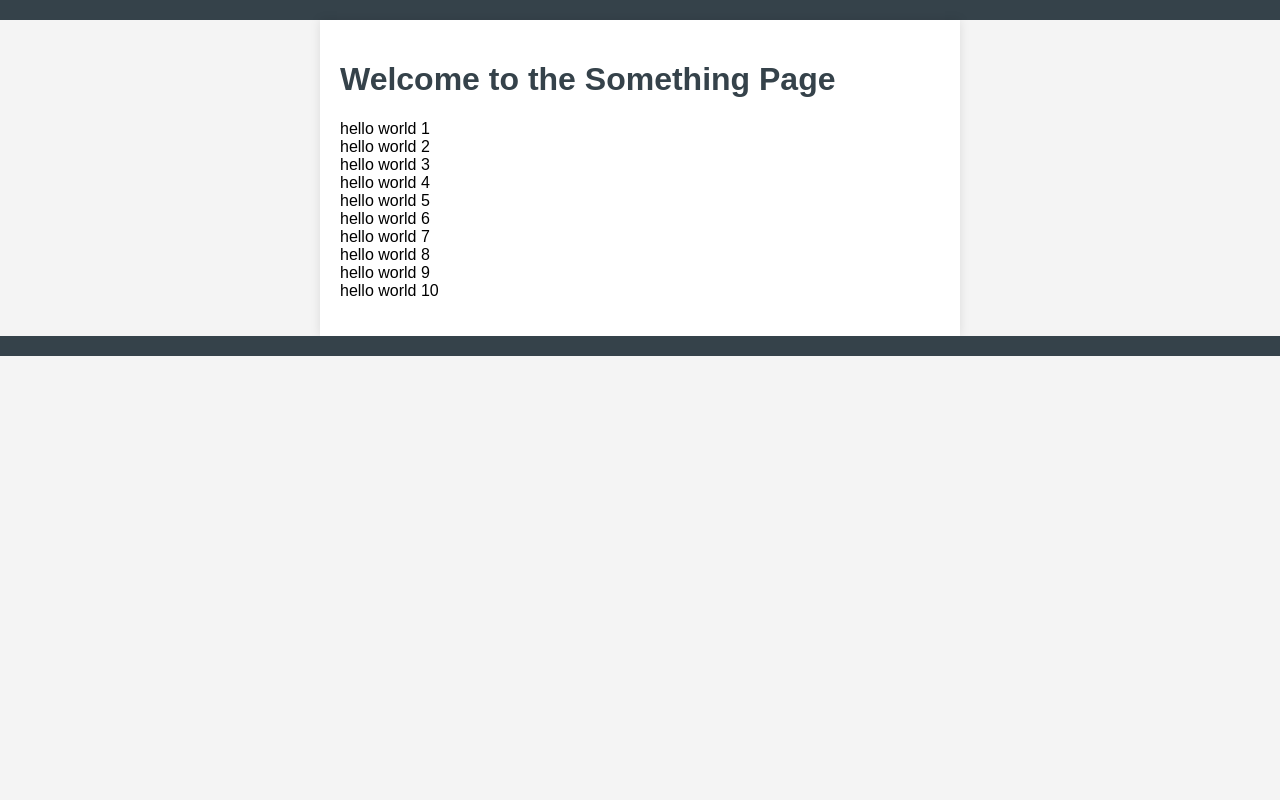
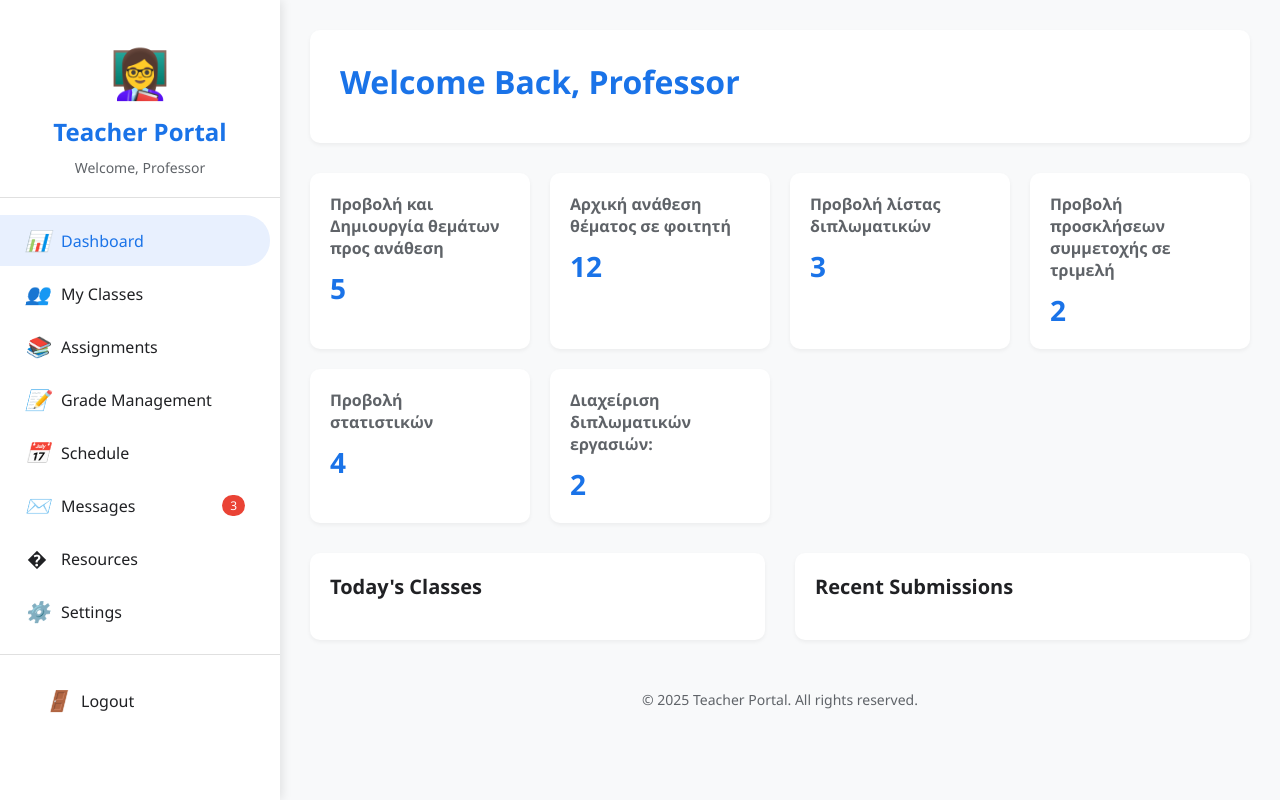
Before and after one commit to lambrosp46/WebProject, a plain HTML site: page html_files/index.html in a window 1280 px wide. Drawn offline with Linux system fonts and the light colour scheme; files that its build step writes are made by us from their sources.

Commit message:
Allaksa to index

```diff
--- a/html_files/index.html
+++ b/html_files/index.html
@@ -3,24 +3,108 @@
 <head>
     <meta charset="UTF-8">
     <meta name="viewport" content="width=device-width, initial-scale=1.0">
-    <title>Something</title>
+    <title>Teacher Dashboard</title>
     <link rel="stylesheet" href="styles.css">
 </head>
 <body>
     <header>
-        <nav>
-            <!-- Navigation content goes here -->
+        <nav class="teacher-nav">
+            <div class="teacher-menu">
+                <div class="profile-section">
+                    <div class="profile-image">👩‍🏫</div>
+                    <h2>Teacher Portal</h2>
+                    <p class="teacher-name">Welcome, Professor</p>
+                </div>
+                <ul>
+                    <li><a href="#dashboard" class="active">
+                        <i class="icon">📊</i> Dashboard
+                    </a></li>
+                    <li><a href="#classes">
+                        <i class="icon">👥</i> My Classes
+                    </a></li>
+                    <li><a href="#assignments">
+                        <i class="icon">📚</i> Assignments
+                    </a></li>
+                    <li><a href="#grades">
+                        <i class="icon">📝</i> Grade Management
+                    </a></li>
+                    <li><a href="#calendar">
+                        <i class="icon">📅</i> Schedule
+                    </a></li>
+                    <li><a href="#messages">
+                        <i class="icon">✉️</i> Messages
+                        <span class="badge">3</span>
+                    </a></li>
+                    <li><a href="#resources">
+                        <i class="icon">�</i> Resources
+                    </a></li>
+                    <li><a href="#settings">
+                        <i class="icon">⚙️</i> Settings
+                    </a></li>
+                </ul>
+                <div class="menu-footer">
+                    <a href="#logout" class="logout-btn">
+                        <i class="icon">🚪</i> Logout
+                    </a>
+                </div>
+            </div>
         </nav>
     </header>
 
-    <main>
-        <h1>Welcome to the Something Page</h1>
-        <p id="output">This is a sample HTML file.</p>
-        <script src="test.js"></script>
+    <main class="dashboard-main">
+        <div class="welcome-section">
+            <h1>Welcome Back, Professor</h1>
+            <p class="date" id="current-date"></p>
+        </div>
+
+        <div class="quick-stats">
+            <div class="stat-card">
+                <h3>Προβολή και Δημιουργία θεμάτων προς ανάθεση</h3>
+                <p class="stat-number">5</p>
+            </div>
+            <div class="stat-card">
+                <h3>Αρχική ανάθεση θέματος σε φοιτητή</h3>
+                <p class="stat-number">12</p>
+            </div>
+            <div class="stat-card">
+                <h3>Προβολή λίστας διπλωματικών</h3>
+                <p class="stat-number">3</p>
+            </div>
+            <div class="stat-card">
+                <h3>Προβολή προσκλήσεων συμμετοχής σε τριμελή</h3>
+                <p class="stat-number">2</p>
+            </div>
+            <div class="stat-card">
+                <h3>Προβολή στατιστικών</h3>
+                <p class="stat-number">4</p>
+            </div>
+             <div class="stat-card">
+                <h3>Διαχείριση διπλωματικών εργασιών:</h3>
+                <p class="stat-number">2</p>
+            </div>
+        </div>
+
+        <div class="dashboard-grid">
+            <section class="upcoming-classes">
+                <h2>Today's Classes</h2>
+                <div class="class-list">
+                    <!-- Class items will be populated by JavaScript -->
+                </div>
+            </section>
+
+            <section class="recent-submissions">
+                <h2>Recent Submissions</h2>
+                <div class="submission-list">
+                    <!-- Submissions will be populated by JavaScript -->
+                </div>
+            </section>
+        </div>
     </main>
 
-    <footer>
-        <!-- Footer content goes here -->
+    <footer class="main-footer">
+        <p>&copy; 2025 Teacher Portal. All rights reserved.</p>
     </footer>
+
+    <script src="test.js"></script>
 </body>
 </html>
--- /dev/null
+++ b/html_files/styles.css
@@ -0,0 +1,273 @@
+:root {
+    --primary-color: #1a73e8;
+    --secondary-color: #4285f4;
+    --text-primary: #202124;
+    --text-secondary: #5f6368;
+    --background-light: #ffffff;
+    --background-dark: #f8f9fa;
+    --accent-color: #34a853;
+    --danger-color: #ea4335;
+    --warning-color: #fbbc04;
+}
+
+* {
+    margin: 0;
+    padding: 0;
+    box-sizing: border-box;
+}
+
+body {
+    font-family: 'Segoe UI', Tahoma, Geneva, Verdana, sans-serif;
+    background-color: var(--background-dark);
+    color: var(--text-primary);
+}
+
+/* Teacher Navigation Styles */
+.teacher-nav {
+    background-color: var(--background-light);
+    width: 280px;
+    height: 100vh;
+    position: fixed;
+    left: 0;
+    top: 0;
+    padding: 20px 0;
+    box-shadow: 2px 0 10px rgba(0, 0, 0, 0.1);
+    overflow-y: auto;
+}
+
+.profile-section {
+    text-align: center;
+    padding: 20px;
+    border-bottom: 1px solid #e0e0e0;
+}
+
+.profile-image {
+    font-size: 48px;
+    margin-bottom: 10px;
+}
+
+.teacher-name {
+    color: var(--text-secondary);
+    font-size: 14px;
+    margin-top: 5px;
+}
+
+.teacher-menu h2 {
+    color: var(--primary-color);
+    font-size: 24px;
+    margin-bottom: 10px;
+}
+
+.teacher-menu ul {
+    list-style: none;
+    padding: 15px 0;
+}
+
+.teacher-menu li {
+    margin: 2px 0;
+}
+
+.teacher-menu a {
+    display: flex;
+    align-items: center;
+    padding: 12px 25px;
+    color: var(--text-primary);
+    text-decoration: none;
+    transition: all 0.3s ease;
+    border-radius: 0 25px 25px 0;
+    margin-right: 10px;
+}
+
+.teacher-menu a:hover,
+.teacher-menu a.active {
+    background-color: #e8f0fe;
+    color: var(--primary-color);
+}
+
+.teacher-menu .icon {
+    margin-right: 12px;
+    font-size: 20px;
+    width: 24px;
+    text-align: center;
+}
+
+.badge {
+    background-color: var(--danger-color);
+    color: white;
+    padding: 2px 8px;
+    border-radius: 12px;
+    font-size: 12px;
+    margin-left: auto;
+}
+
+.menu-footer {
+    padding: 20px;
+    border-top: 1px solid #e0e0e0;
+}
+
+.logout-btn {
+    display: flex;
+    align-items: center;
+    padding: 10px 15px;
+    color: var(--danger-color);
+    text-decoration: none;
+    border-radius: 5px;
+    transition: background-color 0.3s;
+}
+
+.logout-btn:hover {
+    background-color: #fee8e7;
+}
+
+/* Main Content Styles */
+.dashboard-main {
+    margin-left: 280px;
+    padding: 30px;
+}
+
+.welcome-section {
+    background-color: var(--background-light);
+    padding: 30px;
+    border-radius: 10px;
+    margin-bottom: 30px;
+    box-shadow: 0 2px 4px rgba(0, 0, 0, 0.05);
+}
+
+.welcome-section h1 {
+    color: var(--primary-color);
+    margin-bottom: 10px;
+}
+
+.date {
+    color: var(--text-secondary);
+}
+
+.quick-stats {
+    display: grid;
+    grid-template-columns: repeat(auto-fit, minmax(200px, 1fr));
+    gap: 20px;
+    margin-bottom: 30px;
+}
+
+.stat-card {
+    background-color: var(--background-light);
+    padding: 20px;
+    border-radius: 10px;
+    box-shadow: 0 2px 4px rgba(0, 0, 0, 0.05);
+    transition: transform 0.3s ease;
+}
+
+.stat-card:hover {
+    transform: translateY(-5px);
+}
+
+.stat-card h3 {
+    color: var(--text-secondary);
+    font-size: 16px;
+    margin-bottom: 10px;
+}
+
+.stat-number {
+    color: var(--primary-color);
+    font-size: 28px;
+    font-weight: bold;
+}
+
+.dashboard-grid {
+    display: grid;
+    grid-template-columns: repeat(auto-fit, minmax(300px, 1fr));
+    gap: 30px;
+}
+
+.upcoming-classes,
+.recent-submissions {
+    background-color: var(--background-light);
+    padding: 20px;
+    border-radius: 10px;
+    box-shadow: 0 2px 4px rgba(0, 0, 0, 0.05);
+}
+
+.upcoming-classes h2,
+.recent-submissions h2 {
+    color: var(--text-primary);
+    margin-bottom: 20px;
+    font-size: 20px;
+}
+
+.main-footer {
+    margin-left: 280px;
+    padding: 20px;
+    text-align: center;
+    color: var(--text-secondary);
+    font-size: 14px;
+}
+
+/* Responsive Design */
+@media screen and (max-width: 1024px) {
+    .quick-stats {
+        grid-template-columns: repeat(2, 1fr);
+    }
+}
+
+@media screen and (max-width: 768px) {
+    .teacher-nav {
+        width: 80px;
+    }
+
+    .teacher-menu h2,
+    .teacher-name,
+    .teacher-menu a span:not(.icon) {
+        display: none;
+    }
+
+    .dashboard-main,
+    .main-footer {
+        margin-left: 80px;
+    }
+
+    .profile-image {
+        font-size: 32px;
+    }
+
+    .teacher-menu a {
+        justify-content: center;
+        padding: 15px;
+    }
+
+    .teacher-menu .icon {
+        margin: 0;
+    }
+
+    .badge {
+        position: absolute;
+        top: 5px;
+        right: 5px;
+    }
+}
+
+@media screen and (max-width: 576px) {
+    .teacher-nav {
+        width: 100%;
+        height: auto;
+        position: relative;
+    }
+
+    .dashboard-main,
+    .main-footer {
+        margin-left: 0;
+    }
+
+    .quick-stats {
+        grid-template-columns: 1fr;
+    }
+
+    .teacher-menu ul {
+        display: flex;
+        overflow-x: auto;
+        padding: 10px;
+    }
+
+    .teacher-menu li {
+        flex: 0 0 auto;
+    }
+}
```
